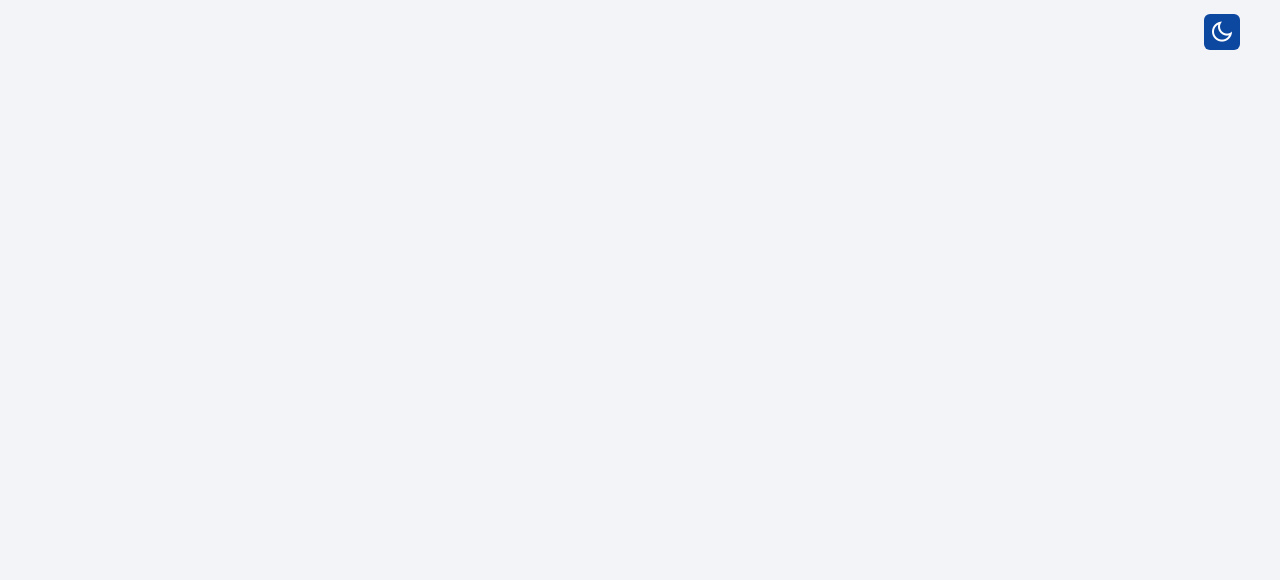
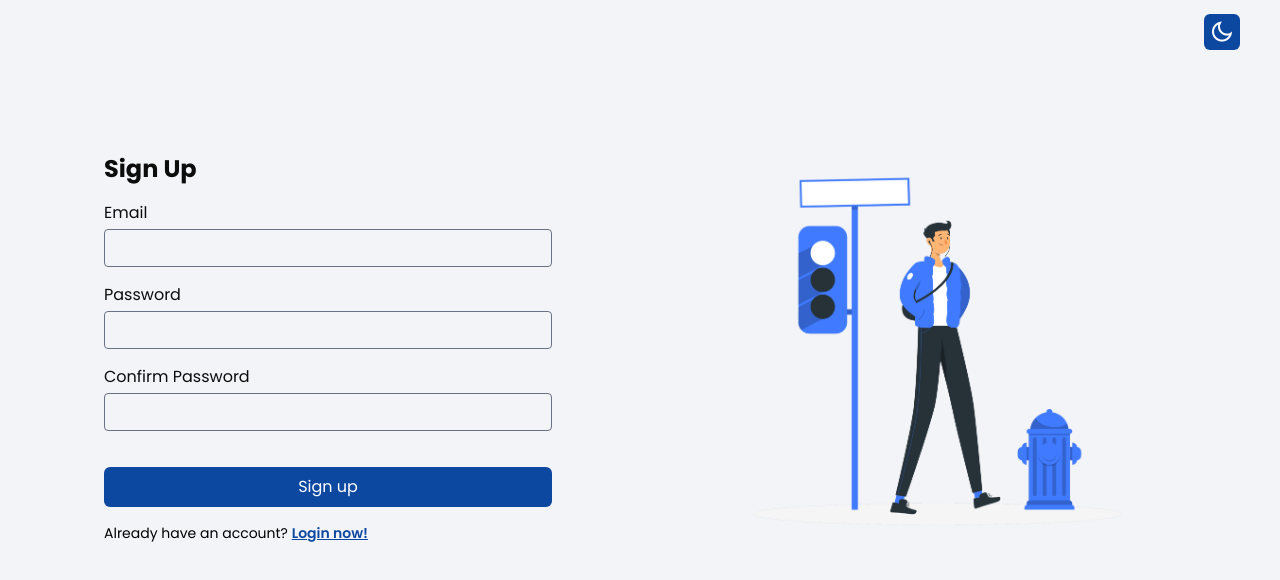
Before and after one commit to jesslyn-caroline/auth-using-firebase, a React (Vite) app: page /signup in a window 1280 px wide. Shown: the top 580 px of the page. Built offline with nearby package versions, Linux system fonts and the light colour scheme; no server answers; a web font is replaced by a local one.

Commit message:
Update content

```diff
--- a/src/pages/login.tsx
+++ b/src/pages/login.tsx
@@ -1,7 +1,32 @@
+import { useState } from "react"
+import BlockBtn from "../components/buttons/block_btn"
+import login from "../api/auth/login";
+import InputFieldBox from "../components/input_field/input_field_box";
+import ToastContainerCustom from "../components/toasts/toast_container_custom";
+import { Link } from "react-router";
+
 function Login() {
+
+    const [email, setEmail] = useState<string>("");
+    const [password, setPassword] = useState<string>("");
+
+    const handleEmailChange = (event: React.ChangeEvent<HTMLInputElement>) => setEmail(event.target.value);
+    const handlePasswordChange = (event: React.ChangeEvent<HTMLInputElement>) => setPassword(event.target.value);
+
     return (
-        <div>
-
+        <div className={`lg:pt-16 w-full h-screen lg:grid lg:grid-cols-2`}>
+            <div className={`min-h-fit h-full lg:px-16 flex flex-col justify-center items-center lg:items-start gap-y-4`}>
+                <h1 className={`font-bold text-2xl text-text`}>Login</h1>
+                <InputFieldBox type="email" handleChange={handleEmailChange} id="Email" />
+                <InputFieldBox type="password" handleChange={handlePasswordChange} id="Password" />
+                <div className={`h-1`} />
+                <BlockBtn title={"Login"} action={() => login({email, password})} />
+                <span className={`text-sm`}>Don't have an account? <Link to="/signup" className={`text-primary underline font-semibold`}>Sign up now!</Link></span>
+            </div>
+            <div className={`hidden lg:flex justify-center items-center`}>
+                <img src="/Walk in the city-rafiki.png" alt="Hello" className={`w-100`}/>
+            </div>
+            <ToastContainerCustom />
         </div>
     )
 }
--- a/src/pages/signup.tsx
+++ b/src/pages/signup.tsx
@@ -1,7 +1,35 @@
+import { useState } from "react"
+import BlockBtn from "../components/buttons/block_btn"
+import InputFieldBox from "../components/input_field/input_field_box";
+import ToastContainerCustom from "../components/toasts/toast_container_custom";
+import signup from "../api/auth/signup";
+import { Link } from "react-router";
+
 function Signup() {
+
+    const [email, setEmail] = useState<string>("");
+    const [password, setPassword] = useState<string>("");
+    const [confirm, setConfirm] = useState<string>("");
+
+    const handleEmailChange = (event: React.ChangeEvent<HTMLInputElement>) => setEmail(event.target.value);
+    const handlePasswordChange = (event: React.ChangeEvent<HTMLInputElement>) => setPassword(event.target.value);
+    const handleConfirmChange = (event: React.ChangeEvent<HTMLInputElement>) => setConfirm(event.target.value);
+
     return (
-        <div>
-            Signup
+        <div className={`lg:pt-16 w-full h-screen lg:grid lg:grid-cols-2`}>
+            <div className={`min-h-fit h-full lg:px-16 flex flex-col justify-center items-center lg:items-start gap-y-4`}>
+                <h1 className={`font-bold text-2xl text-text`}>Sign Up</h1>
+                <InputFieldBox type="email" handleChange={handleEmailChange} id="Email" />
+                <InputFieldBox type="password" handleChange={handlePasswordChange} id="Password" />
+                <InputFieldBox type="password" handleChange={handleConfirmChange} id="Confirm Password" />
+                <div className={`h-1`} />
+                <BlockBtn title={"Sign up"} action={() => signup({email, password, confirm})} />
+                <span className={`text-sm`}>Already have an account? <Link to="/login" className={`text-primary underline font-semibold`}>Login now!</Link></span>
+            </div>
+            <div className={`hidden lg:flex justify-center items-center`}>
+                <img src="/Walk in the city-rafiki.png" alt="Hello" className={`w-100`}/>
+            </div>
+            <ToastContainerCustom />
         </div>
     )
 }
```
